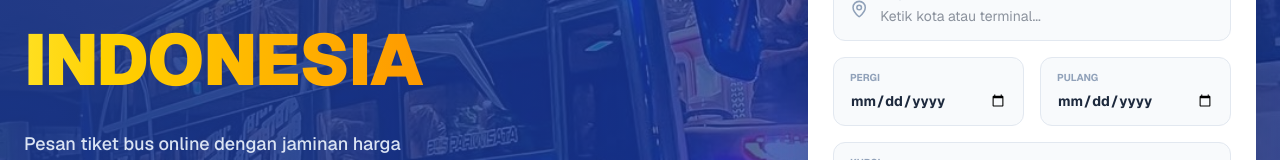
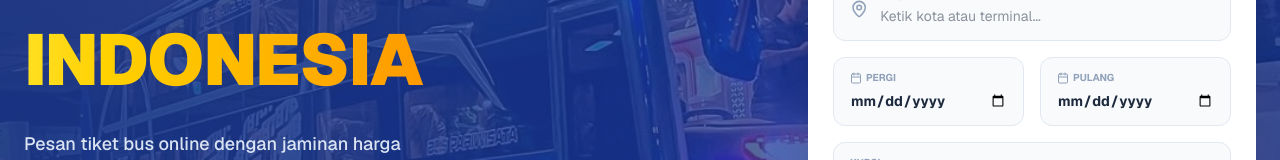
Before and after one commit to doaesque/skybus, a Next.js app: page / in a window 1280 px wide. Both pictures are taken after a click on the button "Pulang Pergi". Shown: the part 354-514 px from the top of the page. Built offline with nearby package versions, Linux system fonts and the light colour scheme.

Commit message:
fix(home): adjust calendar icon color for dark mode visibility

```diff
--- a/src/app/page.tsx
+++ b/src/app/page.tsx
@@ -3,7 +3,7 @@
 import React, { useState, useRef, useEffect, useMemo } from 'react';
 import {
   Users, ArrowRight, Ticket, ShieldCheck, MessageCircle,
-  BookOpen, Clock, MapPin, Bus, Check, ChevronDown, ChevronUp, ArrowUpDown, Armchair, User, LogOut, Settings, X
+  BookOpen, Clock, MapPin, Bus, Check, ChevronDown, ChevronUp, ArrowUpDown, Armchair, User, LogOut, Settings, X, Calendar
 } from "lucide-react";
 import Link from "next/link";
 import Image from "next/image";
@@ -44,7 +44,6 @@ export default function Home() {
 
   const today = new Date().toISOString().split('T')[0];
 
-  // --- 1. GENERATE SEARCH OPTIONS (CITY + TERMINALS) ---
   const searchOptions = useMemo(() => {
     return POPULAR_LOCATIONS.flatMap(city => {
       const terminals = LOCATIONS_DETAIL[city] || [];
@@ -103,7 +102,6 @@ export default function Home() {
     router.refresh();
   };
 
-  // --- 2. FILTER LOGIC DENGAN RESET SUGGESTION ---
   const filteredOrigins = isOriginTyped
     ? searchOptions.filter(opt => opt.label.toLowerCase().includes(origin.toLowerCase()) && opt.city !== selectedDestCity)
     : searchOptions.filter(opt => opt.city !== selectedDestCity);
@@ -145,10 +143,9 @@ export default function Home() {
 
     if (!origin) { setShowOriginDropdown(true); originInputRef.current?.focus(); return; }
     if (!destination) { setShowDestDropdown(true); destInputRef.current?.focus(); return; }
-    // @ts-ignore
-    if (!departDate) { dateInputRef.current?.showPicker ? dateInputRef.current?.showPicker() : dateInputRef.current?.focus(); return; }
-    // @ts-ignore
-    if (tripType === 'round-trip' && !returnDate) { returnDateInputRef.current?.showPicker ? returnDateInputRef.current?.showPicker() : returnDateInputRef.current?.focus(); return; }
+
+    if (!departDate) { (dateInputRef.current as any)?.showPicker ? (dateInputRef.current as any).showPicker() : dateInputRef.current?.focus(); return; }
+    if (tripType === 'round-trip' && !returnDate) { (returnDateInputRef.current as any)?.showPicker ? (returnDateInputRef.current as any).showPicker() : returnDateInputRef.current?.focus(); return; }
 
     const originObj = searchOptions.find(o => o.label === origin);
     const destObj = searchOptions.find(o => o.label === destination);
@@ -283,7 +280,6 @@ export default function Home() {
           </div>
 
           <div className="flex flex-col gap-0">
-            {/* INPUT ORIGIN */}
             <div className="relative mb-2" ref={originWrapperRef}>
               <div className="bg-slate-50 dark:bg-slate-800 border border-slate-200 dark:border-slate-700 rounded-xl flex items-center px-4 py-3 group focus-within:ring-2 focus-within:ring-blue-600/20 transition">
                 <MapPin className="w-5 h-5 text-slate-400 mr-3 group-focus-within:text-blue-600 dark:group-focus-within:text-blue-400" />
@@ -298,7 +294,7 @@ export default function Home() {
                     onFocus={(e) => {
                       setShowOriginDropdown(true);
                       setIsOriginTyped(false);
-                      e.target.select(); // Select all text on click to allow easy clearing/replacement
+                      e.target.select();
                     }}
                     onChange={(e) => { setOrigin(e.target.value); setShowOriginDropdown(true); setIsOriginTyped(true); }}
                   />
@@ -320,7 +316,6 @@ export default function Home() {
               )}
             </div>
 
-            {/* SWAP BUTTON */}
             <div className="relative h-0 z-20 flex justify-center items-center">
               <button
                 onClick={swapLocations}
@@ -331,7 +326,6 @@ export default function Home() {
               </button>
             </div>
 
-            {/* INPUT DESTINATION */}
             <div className="relative mt-2 mb-4" ref={destWrapperRef}>
               <div className="bg-slate-50 dark:bg-slate-800 border border-slate-200 dark:border-slate-700 rounded-xl flex items-center px-4 py-3 relative group focus-within:ring-2 focus-within:ring-blue-600/20 transition">
                 <MapPin className="w-5 h-5 text-slate-400 mr-3 group-focus-within:text-blue-600 dark:group-focus-within:text-blue-400" />
@@ -371,26 +365,30 @@ export default function Home() {
             <div className={`grid gap-4 mb-4 ${tripType === 'round-trip' ? 'grid-cols-1' : 'grid-cols-2'}`}>
               <div className="flex gap-4 w-full">
                 <div className="bg-slate-50 dark:bg-slate-800 border border-slate-200 dark:border-slate-700 rounded-xl px-4 py-3 w-full">
-                  <label className="block text-[10px] font-bold text-slate-400 dark:text-slate-500 uppercase mb-1">Pergi</label>
+                  <label className="flex items-center gap-1 text-[10px] font-bold text-slate-400 dark:text-slate-500 uppercase mb-1">
+                    <Calendar className="w-3 h-3 dark:text-white" /> Pergi
+                  </label>
                   <input
                     ref={dateInputRef}
                     type="date"
                     min={today}
                     value={departDate}
                     onChange={(e) => setDepartDate(e.target.value)}
-                    className="w-full outline-none text-sm font-bold bg-transparent text-slate-800 dark:text-white [scheme-light] dark:[scheme-dark]"
+                    className="w-full outline-none text-sm font-bold bg-transparent text-slate-800 dark:text-white dark:[color-scheme:dark] dark:[&::-webkit-calendar-picker-indicator]:invert"
                   />
                 </div>
                 {tripType === 'round-trip' && (
                   <div className="bg-slate-50 dark:bg-slate-800 border border-slate-200 dark:border-slate-700 rounded-xl px-4 py-3 w-full animate-in fade-in slide-in-from-left-4">
-                    <label className="block text-[10px] font-bold text-slate-400 dark:text-slate-500 uppercase mb-1">Pulang</label>
+                    <label className="flex items-center gap-1 text-[10px] font-bold text-slate-400 dark:text-slate-500 uppercase mb-1">
+                      <Calendar className="w-3 h-3 dark:text-white" /> Pulang
+                    </label>
                     <input
                       ref={returnDateInputRef}
                       type="date"
                       min={departDate || today}
                       value={returnDate}
                       onChange={(e) => setReturnDate(e.target.value)}
-                      className="w-full outline-none text-sm font-bold bg-transparent text-slate-800 dark:text-white [scheme-light] dark:[scheme-dark]"
+                      className="w-full outline-none text-sm font-bold bg-transparent text-slate-800 dark:text-white dark:[color-scheme:dark] dark:[&::-webkit-calendar-picker-indicator]:invert"
                     />
                   </div>
                 )}
```
